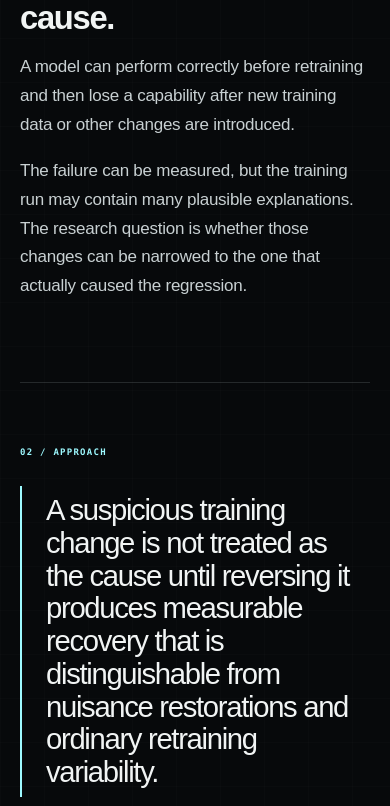
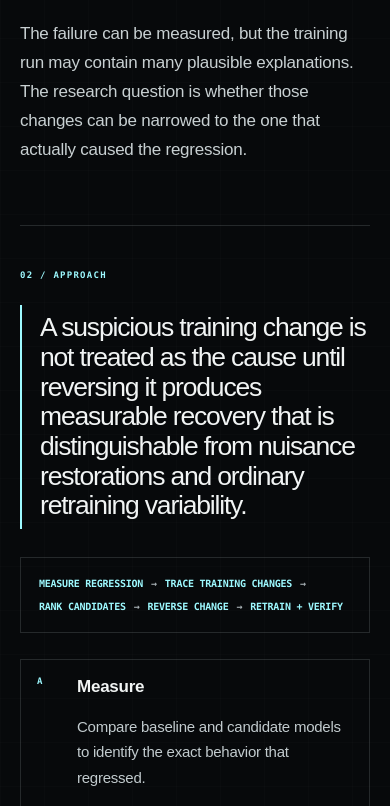
Before and after one commit to Kushrishi/kushrishi.com, a Next.js app: page /research/model-regression-forensics in a window 390 px wide. Shown: the part 1194-2000 px from the top of the page. Built offline with nearby package versions, Linux system fonts and the light colour scheme.

Commit message:
Tighten final mobile portfolio rhythm
Standardize mobile research-card actions, reduce excessive section spacing, balance Areas of Work visuals, tighten research-page typography and card density, and reduce bottom whitespace without changing research content.

```diff
--- a/app/readability.css
+++ b/app/readability.css
@@ -411,3 +411,154 @@ nav a,
     overflow-wrap: anywhere;
   }
 }
+
+/* Final phone QA: tighten rhythm without changing research content or desktop layout. */
+#current .experiment-head strong {
+  color: var(--accent);
+}
+
+#latest-complete .experiment-head strong,
+#gate-a .experiment-head strong {
+  color: var(--muted);
+}
+
+@media (max-width: 680px) {
+  /* Homepage pacing and consistent research-card actions. */
+  .section {
+    padding-top: 56px;
+    padding-bottom: 56px;
+  }
+
+  #about {
+    padding-bottom: 50px;
+  }
+
+  .field-shell {
+    height: clamp(400px, 56svh, 500px);
+    min-height: 400px;
+  }
+
+  .research-card-main {
+    justify-content: flex-start;
+  }
+
+  .research-secondary-main {
+    display: flex;
+    flex-direction: column;
+  }
+
+  .research-card-main .text-link,
+  .research-secondary-main .text-link {
+    margin-top: 24px;
+  }
+
+  /* On touch screens, keep Areas of Work visually balanced while retaining a clear selected state. */
+  .interactive-directions .direction.active {
+    background: transparent;
+    padding-left: 0;
+    padding-right: 0;
+  }
+
+  .direction-visual {
+    opacity: 0.58;
+  }
+
+  .direction.active .direction-visual {
+    opacity: 1;
+  }
+
+  .dir-axis,
+  .dir-link,
+  .dir-stream {
+    stroke: rgba(255, 255, 255, 0.26);
+  }
+
+  .dir-nodes rect {
+    stroke: rgba(157, 249, 255, 0.42);
+  }
+
+  .dir-stream.s1 {
+    stroke: rgba(157, 249, 255, 0.58);
+  }
+
+  .dir-stream.s2 {
+    stroke: rgba(255, 155, 143, 0.5);
+  }
+
+  .dir-stream.s3 {
+    stroke: rgba(255, 255, 255, 0.34);
+  }
+
+  /* Research-page pacing and card density. */
+  .research-body {
+    gap: 34px;
+    padding-bottom: 64px;
+  }
+
+  .research-sidebar > div {
+    padding: 14px 0;
+    gap: 9px;
+  }
+
+  .research-block {
+    padding-bottom: 44px;
+  }
+
+  .research-block + .research-block {
+    padding-top: 44px;
+  }
+
+  .research-copy .research-block:last-child {
+    padding-bottom: 24px;
+  }
+
+  .research-copy h2 {
+    font-size: clamp(26px, 7.4vw, 31px);
+    line-height: 1.13;
+  }
+
+  .research-copy blockquote {
+    margin-top: 24px;
+    padding-left: 18px;
+    font-size: clamp(22px, 6.8vw, 27px);
+    line-height: 1.12;
+  }
+
+  .research-pipeline {
+    gap: 8px;
+    padding: 18px;
+    font-size: 10px;
+  }
+
+  .method-grid > div,
+  .related-work-grid > div,
+  .technical-grid > div {
+    min-height: 0;
+    padding: 16px;
+  }
+
+  .experiment-head {
+    padding: 11px 14px;
+  }
+
+  .experiment-row {
+    gap: 6px;
+    padding: 13px 14px;
+  }
+}
+
+@media (max-width: 380px) {
+  .section {
+    padding-top: 52px;
+    padding-bottom: 52px;
+  }
+
+  #about {
+    padding-bottom: 46px;
+  }
+
+  .field-shell {
+    height: clamp(390px, 54svh, 470px);
+    min-height: 390px;
+  }
+}
```
